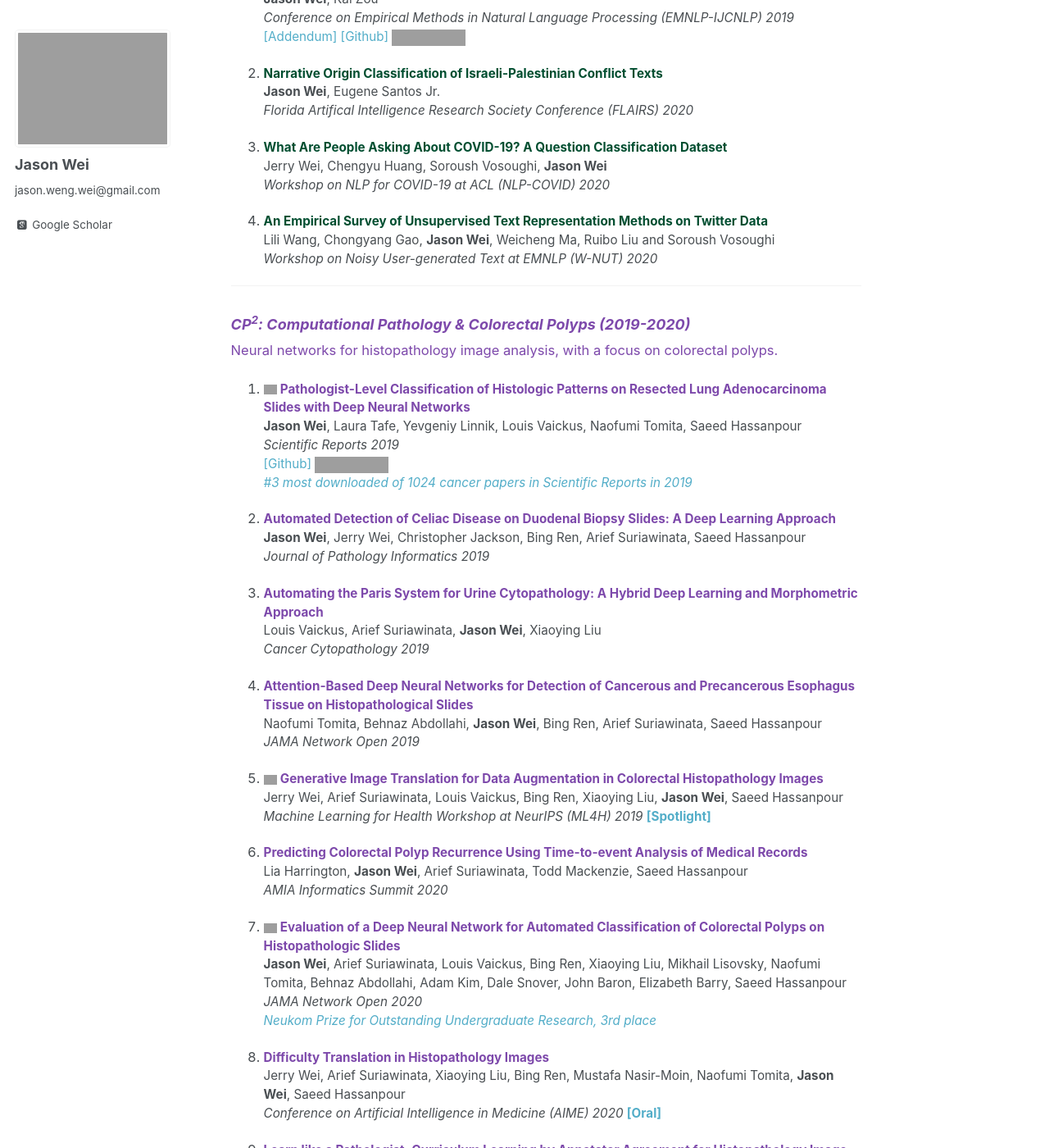
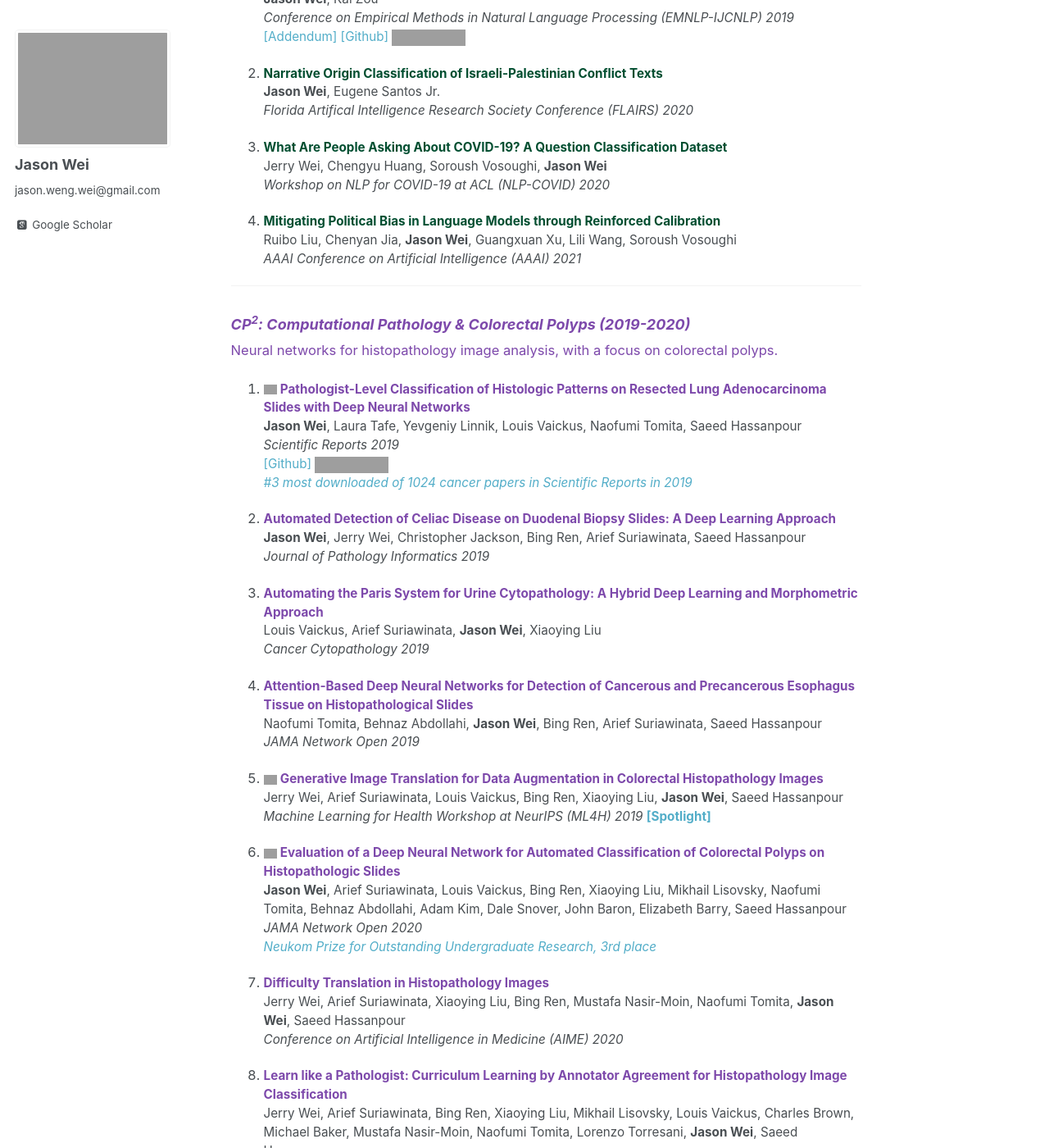
Before and after one commit to jasonwei20/jasonwei20.github.io, a Jekyll site: the page built from _pages/all_papers.md, in a window 1280 px wide and 1400 px high, scrolled down 476 px. Shown: the whole window at 82% size. Built offline with Jekyll 4.4.1, drawn with Linux system fonts in a browser that asks for light colours; some web fonts are replaced; grey boxes are pictures that could not be loaded.

Commit message:
add stuff

```diff
--- a/_pages/all_papers.md
+++ b/_pages/all_papers.md
@@ -29,9 +29,9 @@ At Dartmouth, I wrote [<span style="color:#004E30">*Foray into NLP (2019-2020)*<
 Jerry Wei, Chengyu Huang, Soroush Vosoughi, **Jason Wei**
 *Workshop on NLP for COVID-19 at ACL (NLP-COVID) 2020*
 
-4. <a href="http://noisy-text.github.io/2020/pdf/2020.d200-1.27.pdf" style="color:#004E30" target="_blank"><b>An Empirical Survey of Unsupervised Text Representation Methods on Twitter Data</b></a>
-Lili Wang, Chongyang Gao, **Jason Wei**, Weicheng Ma, Ruibo Liu and Soroush Vosoughi
-*Workshop on Noisy User-generated Text at EMNLP (W-NUT) 2020*
+4. <a style="color:#004E30"><b>Mitigating Political Bias in Language Models through Reinforced Calibration</b></a>
+Ruibo Liu, Chenyan Jia, **Jason Wei**, Guangxuan Xu, Lili Wang, Soroush Vosoughi
+*AAAI Conference on Artificial Intelligence (AAAI) 2021*
 
 ------
 
@@ -62,20 +62,16 @@ Naofumi Tomita, Behnaz Abdollahi, **Jason Wei**, Bing Ren, Arief Suriawinata, Sa
 Jerry Wei, Arief Suriawinata, Louis Vaickus, Bing Ren, Xiaoying Liu, **Jason Wei**, Saeed Hassanpour
 *Machine Learning for Health Workshop at NeurIPS (ML4H) 2019* <a href="https://slideslive.com/38923239/spotlight-paper-talks?t=1095" target="_blank"><b>[Spotlight]</b></a>
 
-6. <a href="https://www.ncbi.nlm.nih.gov/pmc/articles/PMC7233054/" style="color:#7d49ab" target="_blank"><b>Predicting Colorectal Polyp Recurrence Using Time-to-event Analysis of Medical Records</b></a>
-Lia Harrington, **Jason Wei**, Arief Suriawinata, Todd Mackenzie, Saeed Hassanpour
-*AMIA Informatics Summit 2020*
-
-7. <img height="16" width="16" src="/images/glowing-star.png"> <a href="https://jamanetwork.com/journals/jamanetworkopen/fullarticle/2764906" style="color:#7d49ab" target="_blank"><b>Evaluation of a Deep Neural Network for Automated Classification of Colorectal Polyps on Histopathologic Slides</b></a>
+6. <img height="16" width="16" src="/images/glowing-star.png"> <a href="https://jamanetwork.com/journals/jamanetworkopen/fullarticle/2764906" style="color:#7d49ab" target="_blank"><b>Evaluation of a Deep Neural Network for Automated Classification of Colorectal Polyps on Histopathologic Slides</b></a>
 **Jason Wei**, Arief Suriawinata, Louis Vaickus, Bing Ren, Xiaoying Liu, Mikhail Lisovsky, Naofumi Tomita, Behnaz Abdollahi, Adam Kim, Dale Snover, John Baron, Elizabeth Barry, Saeed Hassanpour
 *JAMA Network Open 2020*
 <a href="https://neukom.dartmouth.edu/research/neukom-research-prizes/2020-neukom-research-prize-winners" target="_blank"><i>Neukom Prize for Outstanding Undergraduate Research, 3rd place</i></a>
 
-8. <a href="https://arxiv.org/abs/2004.12535" style="color:#7d49ab" target="_blank"><b>Difficulty Translation in Histopathology Images</b></a>
+7. <a href="https://arxiv.org/abs/2004.12535" style="color:#7d49ab" target="_blank"><b>Difficulty Translation in Histopathology Images</b></a>
 Jerry Wei, Arief Suriawinata, Xiaoying Liu, Bing Ren, Mustafa Nasir-Moin, Naofumi Tomita, **Jason Wei**, Saeed Hassanpour
-*Conference on Artificial Intelligence in Medicine (AIME) 2020* <a target="_blank"><b>[Oral]</b></a>
+*Conference on Artificial Intelligence in Medicine (AIME) 2020*
 
-9. <a href="https://arxiv.org/abs/2009.13698" style="color:#7d49ab" target="_blank"><b>Learn like a Pathologist: Curriculum Learning by Annotator Agreement for Histopathology Image Classification</b></a>
+8. <a href="https://arxiv.org/abs/2009.13698" style="color:#7d49ab" target="_blank"><b>Learn like a Pathologist: Curriculum Learning by Annotator Agreement for Histopathology Image Classification</b></a>
 Jerry Wei, Arief Suriawinata, Bing Ren, Xiaoying Liu, Mikhail Lisovsky, Louis Vaickus, Charles Brown, Michael Baker, Mustafa Nasir-Moin, Naofumi Tomita, Lorenzo Torresani, **Jason Wei**, Saeed Hassanpour
 *Winter Conference on Applications of Computer Vision (WACV) 2021*
 
@@ -95,3 +91,13 @@ Advisor: <a href="https://www.cs.dartmouth.edu/~lorenzo/home.html" style="color:
 <a href="https://jasonwei20.github.io/writing_tips/" style="color:navy">Tips</a> for writing papers.
 <a href="https://jasonwei20.github.io/notes/" style="color:navy">Notes</a> on papers I've read.
 My research <a href="https://jasonwei20.github.io/research_values/" style="color:navy">values</a>.
+
+
+<!-- 6. <a href="https://www.ncbi.nlm.nih.gov/pmc/articles/PMC7233054/" style="color:#7d49ab" target="_blank"><b>Predicting Colorectal Polyp Recurrence Using Time-to-event Analysis of Medical Records</b></a>
+Lia Harrington, **Jason Wei**, Arief Suriawinata, Todd Mackenzie, Saeed Hassanpour
+*AMIA Informatics Summit 2020*    -->
+
+<!--
+4. <a href="http://noisy-text.github.io/2020/pdf/2020.d200-1.27.pdf" style="color:#004E30" target="_blank"><b>An Empirical Survey of Unsupervised Text Representation Methods on Twitter Data</b></a>
+Lili Wang, Chongyang Gao, **Jason Wei**, Weicheng Ma, Ruibo Liu and Soroush Vosoughi
+*Workshop on Noisy User-generated Text at EMNLP (W-NUT) 2020*    -->
```
